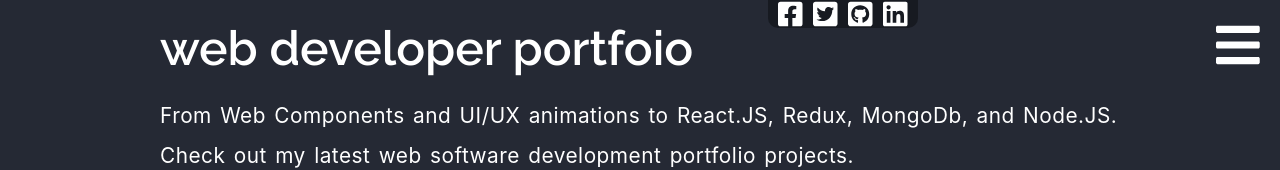
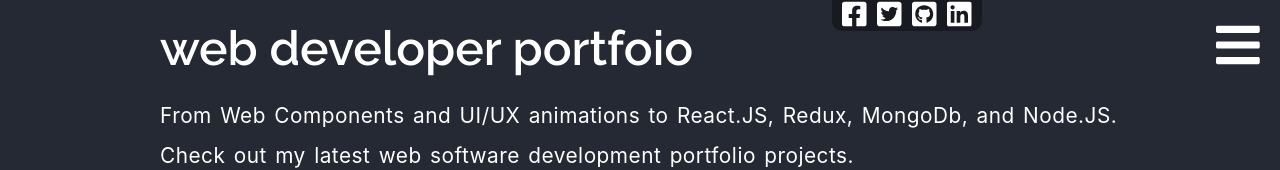
Before and after one commit to jblack186/Jamison-new-portfolio-site, a React (Create React App) app: page /dashboard in a window 1280 px wide. Shown: the top 170 px of the page. Built offline with nearby package versions, Linux system fonts and the light colour scheme.

Commit message:
added href

```diff
--- a/src/Blog.js
+++ b/src/Blog.js
@@ -6,6 +6,7 @@ import Frame from './img/framemotion-pic.jpg';
 import Script from './img/script-tag.jpg';
 import Sick from './img/sick.jpg';
 import {Link} from 'react-scroll';
+import {faFacebookSquare, faGithubSquare, faLinkedin, faTwitterSquare} from '@fortawesome/free-brands-svg-icons';
 
 
 import './Blog.css';
@@ -85,6 +86,22 @@ const Blog = () => {
     exit='exit'
     className='blog-container'
     >
+              <div className='faIcons-dash'>
+
+          <a href='https://www.facebook.com/jamison.blackwell.3/'>{<FontAwesomeIcon className='list-icon-dash' icon={faFacebookSquare}/> }</a>
+
+
+          <a href='https://twitter.com/JamisonBlackw10'>{<FontAwesomeIcon className='list-icon-dash' icon={faTwitterSquare}/> }</a>
+
+
+          <a href='https://github.com/jblack186'>{<FontAwesomeIcon className='list-icon-dash' icon={faGithubSquare}/> }</a>
+
+
+          <a href='https://www.linkedin.com/in/jamison-blackwell/'>{<FontAwesomeIcon className='list-icon-dash' icon={faLinkedin}/> }</a>
+
+
+          </div>
+
       <div className='article-list'>
             <div>
         <Link
--- a/src/Dashboard.css
+++ b/src/Dashboard.css
@@ -14,7 +14,7 @@
 .faIcons-dash {
   position: fixed;
   top: 0;
-  left: 60%;
+  left: 65%;
   display: flex;
   width: 150px;
   justify-content: space-evenly;
--- a/src/Dashboard.js
+++ b/src/Dashboard.js
@@ -271,16 +271,16 @@ const Dashboard = () => {
             <div>
         <div className='faIcons-dash'>
 
-          {<FontAwesomeIcon className='list-icon-dash' icon={faFacebookSquare}/> }
+        <a href='https://www.facebook.com/jamison.blackwell.3/'>{<FontAwesomeIcon className='list-icon-dash' icon={faFacebookSquare}/> }</a>
 
 
-          {<FontAwesomeIcon className='list-icon-dash' icon={faTwitterSquare}/> }
+        <a href='https://twitter.com/JamisonBlackw10'>{<FontAwesomeIcon className='list-icon-dash' icon={faTwitterSquare}/> }</a>
 
 
-          {<FontAwesomeIcon className='list-icon-dash' icon={faGithubSquare}/> }
+        <a href='https://github.com/jblack186'>{<FontAwesomeIcon className='list-icon-dash' icon={faGithubSquare}/> }</a>
 
 
-          {<FontAwesomeIcon className='list-icon-dash' icon={faLinkedin}/> }
+        <a href='https://www.linkedin.com/in/jamison-blackwell/'>{<FontAwesomeIcon className='list-icon-dash' icon={faLinkedin}/> }</a>
 
 
         </div>
--- a/src/FrontPage.js
+++ b/src/FrontPage.js
@@ -54,16 +54,16 @@ const FrontPage = () => {
       <div>
         <div className='faIcons'>
 
-          {<FontAwesomeIcon className='list-icon' icon={faFacebookSquare}/> }
+          <a href='https://www.facebook.com/jamison.blackwell.3/'>{<FontAwesomeIcon className='list-icon' icon={faFacebookSquare}/> }</a>
 
 
-          {<FontAwesomeIcon className='list-icon' icon={faTwitterSquare}/> }
+          <a href='https://twitter.com/JamisonBlackw10'>{<FontAwesomeIcon className='list-icon' icon={faTwitterSquare}/> }</a>
 
 
-          {<FontAwesomeIcon className='list-icon' icon={faGithubSquare}/> }
+          <a href='https://github.com/jblack186'>{<FontAwesomeIcon className='list-icon' icon={faGithubSquare}/> }</a>
 
 
-          {<FontAwesomeIcon className='list-icon' icon={faLinkedin}/> }
+          <a href='https://www.linkedin.com/in/jamison-blackwell/'>{<FontAwesomeIcon className='list-icon' icon={faLinkedin}/> }</a>
 
 
         </div>
```
